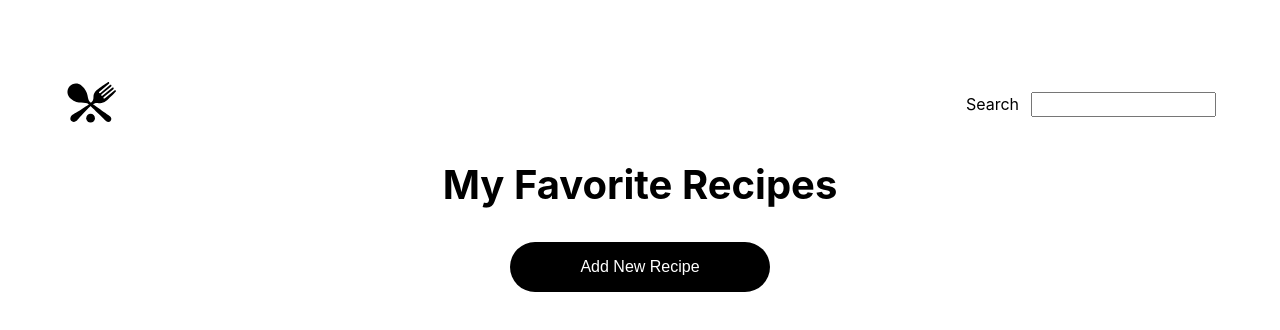
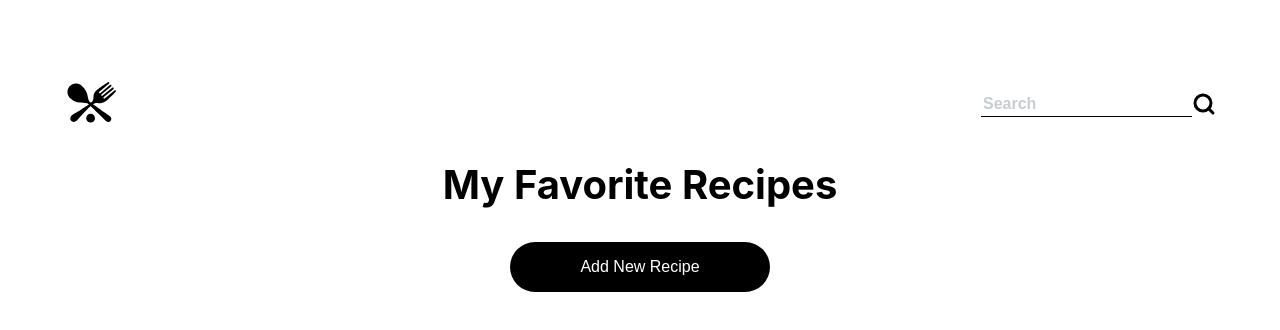
Before and after one commit to sarahlibx/recipe-app, a React (Create React App) app: page / in a window 1280 px wide. Shown: the top 330 px of the page. Built offline with nearby package versions, Linux system fonts and the light colour scheme; no server answers.

Commit message:
Add react-feather and style forms

```diff
--- a/package.json
+++ b/package.json
@@ -8,6 +8,7 @@
     "@testing-library/user-event": "^13.5.0",
     "react": "^18.2.0",
     "react-dom": "^18.2.0",
+    "react-feather": "^2.0.10",
     "react-scripts": "5.0.1",
     "react-toastify": "^9.1.3",
     "web-vitals": "^2.1.4"
--- a/src/App.css
+++ b/src/App.css
@@ -7,6 +7,8 @@
   --accent-color-hover: #d97e74;
   --accent-color-secondary: #9fdfd1;
   --accent-color-text: #151010;
+  --light-gray: #c7cdd1;
+  --medium-gray: #7E868B
   --border-color: #ddd;
   --box-shadow: 0px 4px 25px 0px rgba(0, 0, 0, 0.1);
 }
@@ -85,8 +87,8 @@ header svg {
   cursor: pointer;
 }
 
-header svg:hover {
-  transform: rotate(35deg);
+header .logo-search svg:hover {
+  transform: rotate(25deg);
 }
 header h1 {
   font-size: 2.5rem;
@@ -107,6 +109,12 @@ header .logo-search {
   justify-content: space-between;
 }
 
+header .logo-search .search {
+  display: flex;
+  justify-content: center;
+  align-items: center;
+}
+
 header .logo-search .search label {
   margin-right: 0.75rem;
 }
@@ -114,13 +122,35 @@ header .logo-search .search label {
 header .logo-search .search input {
   width: 90%;
   max-width: 300px;
+  font-size: 1rem;
   height: 25px;
+  border: none;
+  border-bottom: 1px solid var(--primary-color);
 }
 
-header .logo-search .search {
-  display: flex;
-  justify-content: center;
-  align-items: center;
+header .logo-search .search input:hover {
+  cursor: pointer;
+}
+
+header .logo-search .search input::placeholder {
+  color: var(--light-gray);
+  font-weight: bold;
+}
+
+header .logo-search .search svg {
+  stroke-width: 3px;
+}
+
+.visually-hidden {
+  display: inline-block;
+  position: absolute;
+  overflow: hidden;
+  clip: rect(0 0 0 0);
+  height: 1;
+  width: 1;
+  margin: -1;
+  padding: 0;
+  border: 0;
 }
 
 .recipe-app {
@@ -220,9 +250,18 @@ header .logo-search .search {
   background-color: var(--secondary-color-hover);
 }
 
+.recipe-details button svg {
+  width: 16px;
+  margin-left: 10px;
+}
+
 .recipe-details .delete-button {
   background-color: var(--accent-color);
   color: var(--accent-color-text);
+}
+
+.recipe-details .edit-button svg {
+  fill: #000000;
 }
 
 .recipe-details .delete-button:hover,
@@ -244,7 +283,6 @@ header .logo-search .search {
 
 /* Recipe Form */
 .recipe-form {
-  background-color: #f9f9f9;
   padding: 2rem;
 }
 
@@ -254,7 +292,7 @@ header .logo-search .search {
 
 .recipe-form h2 {
   font-size: 24px;
-  margin-bottom: 20px;
+  margin-bottom: 1.5rem;
 }
 
 .recipe-form label {
@@ -268,24 +306,35 @@ header .logo-search .search {
 .recipe-form input[type="number"] {
   width: 100%;
   padding: 10px;
-  margin-top: 5px;
-  margin-bottom: 15px;
-  border: 1px solid #ccc;
-  border-radius: 5px;
+  margin: 5px 0 15px 0;
+  border-width: 1px;
+  border-color: var(--light-gray);
+  inset: none;
+  border-style: solid;
 }
 
-.recipe-form button {
+.recipe-form textarea {
+  min-height: 6rem;
+}
+
+.recipe-form button[type="submit"] {
   background-color: var(--primary-color);
   color: white;
+  width: 240px;
+  border-radius: 57px;
+  margin-top: 2rem;
+  padding: 1.5rem 3rem;
+  font-size: 1rem;
+  cursor: pointer;
 }
-
-.recipe-form button:hover {
-  background-color: var(--secondary-color);
+.recipe-form button:not[type="submit"]:hover {
+  background-color: var(--secondary-color-hover);
 }
 
 .recipe-form .edit-form-buttons {
   display: flex;
   justify-content: space-between;
+  margin-bottom: 3rem;
 }
 
 .recipe-form .delete-button {
--- a/src/components/EditRecipeForm.js
+++ b/src/components/EditRecipeForm.js
@@ -5,7 +5,7 @@ const EditRecipeForm = ({ selectedRecipe, onUpdateForm, handleCancel, handleUpda
     <div className='recipe-form edit-form'>
       <h2>Edit "{selectedRecipe.title}"</h2>
       <div className='edit-form-buttons'>
-        <button className='cancel-button' onClick={handleCancel}>
+        <button className='close-button' onClick={handleCancel}>
           Cancel
         </button>
       </div>
@@ -28,7 +28,7 @@ const EditRecipeForm = ({ selectedRecipe, onUpdateForm, handleCancel, handleUpda
         <label>Servings</label>
         <input type='number' name='servings' value={selectedRecipe.servings} onChange={(e) => onUpdateForm(e, "update")} />
 
-        <button type='submit'>Update</button>
+        <button type='submit'>Update Recipe</button>
       </form>
     </div>
   );
--- a/src/components/Header.js
+++ b/src/components/Header.js
@@ -1,4 +1,5 @@
 import React from "react";
+import { Search } from "react-feather";
 import { ReactComponent as Logo } from "../images/utensils.svg";
 
 const Header = ({ showRecipeForm, updateSearchTerm, searchTerm, hideRecipeForm, handleUnselectRecipe }) => {
@@ -11,8 +12,17 @@ const Header = ({ showRecipeForm, updateSearchTerm, searchTerm, hideRecipeForm,
       <div className='logo-search'>
         <Logo onClick={displayAllRecipes} />
         <div className='search'>
-          <label htmlFor='search'>Search</label>
-          <input type='text' id='search' value={searchTerm} onChange={(e) => updateSearchTerm(e.target.value)} />
+          <label className='visually-hidden' htmlFor='search'>
+            Search
+          </label>
+          <input
+            type='text'
+            placeholder='Search'
+            id='search'
+            value={searchTerm}
+            onChange={(e) => updateSearchTerm(e.target.value)}
+          />
+          <Search />
         </div>
       </div>
       <h1>My Favorite Recipes</h1>
--- a/src/components/NewRecipeForm.js
+++ b/src/components/NewRecipeForm.js
@@ -34,7 +34,7 @@ const NewRecipeForm = ({ newRecipe, handleNewRecipe, onUpdateForm, hideRecipeFor
           <label>Servings</label>
           <input type='number' name='servings' value={newRecipe.servings} onChange={(e) => onUpdateForm(e, "new")} required />
 
-          <button type='submit'>Create New Recipe</button>
+          <button type='submit'>Save Recipe</button>
         </form>
       </div>
     </div>
--- a/src/components/RecipeFull.js
+++ b/src/components/RecipeFull.js
@@ -1,6 +1,7 @@
 import React, { useState } from "react";
 import EditRecipeForm from "./EditRecipeForm";
 import ConfirmationModal from "./ConfirmationModal";
+import { X, Edit2 as Edit } from "react-feather";
 
 const RecipeFull = ({ selectedRecipe, handleUnselectRecipe, handleDeleteRecipe, onUpdateForm, handleUpdateRecipe }) => {
   const [editing, setEditing] = useState(false);
@@ -42,9 +43,11 @@ const RecipeFull = ({ selectedRecipe, handleUnselectRecipe, handleDeleteRecipe,
             </figure>
             <h2>{selectedRecipe.title}</h2>
 
-            <button onClick={() => setEditing(true)}>Edit</button>
-            <button className='close-button' onClick={() => handleUnselectRecipe(selectedRecipe)}>
-              Close
+            <button className='edit-button' onClick={() => setEditing(true)}>
+              Edit <Edit />
+            </button>
+            <button className='cancel-button' onClick={() => handleUnselectRecipe(selectedRecipe)}>
+              Close <X />
             </button>
             <button className='delete-button' onClick={() => setShowConfirmationModel(true)}>
               Delete
```
Also changed, not shown: 1 other file (tests, documents, lock files or other folders).
